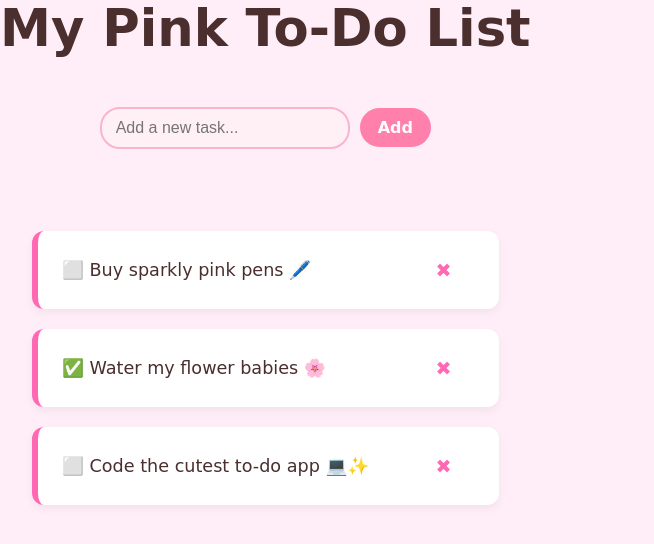
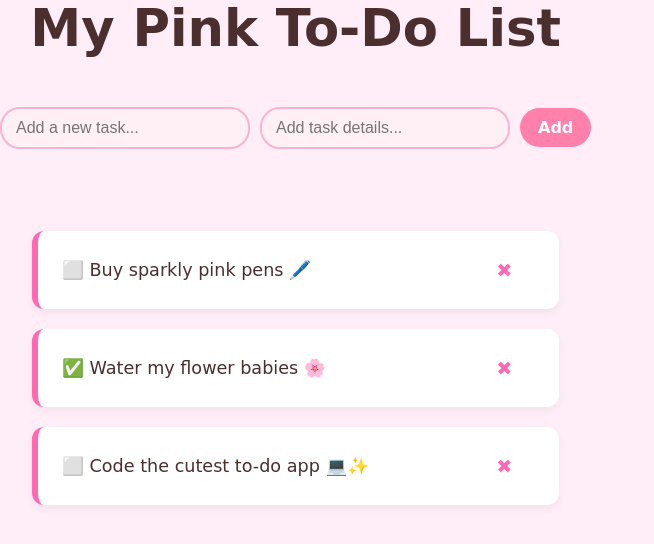
Before and after one commit to ecuevas97/w14, a React (Vite) app in the folder pretty-pink-todo/: page / in a window 1280 px wide. Shown: the top 544 px of the page, without its empty margins (0-654 px from the left). Built offline with nearby package versions, Linux system fonts and the light colour scheme.

Commit message:
week 16, started adding second input for task description. added second piece of state and another input and updated my form

```diff
--- a/pretty-pink-todo/src/App.tsx
+++ b/pretty-pink-todo/src/App.tsx
@@ -45,8 +45,13 @@ function App() {
     setTasks([...tasks, newTask]);
   };
 
-  // neTask and setNewTask function
+  // newTask and setNewTask function
   const [newTask, setNewTask] = useState("");
+
+  //a second input for task description
+  const [taskDetails, setTaskDetails] = useState("");
+
+
 
 
  return (
@@ -62,6 +67,15 @@ function App() {
         placeholder="Add a new task..."
         className="task-input"
       />
+
+     <input
+        type="text"
+        value={taskDetails}
+        onChange={(e) => setTaskDetails(e.target.value)}
+        placeholder="Add task details..."
+        className="task-input"
+      />
+
       <button
         onClick={() => {
           if (newTask.trim() !== "") {
```
